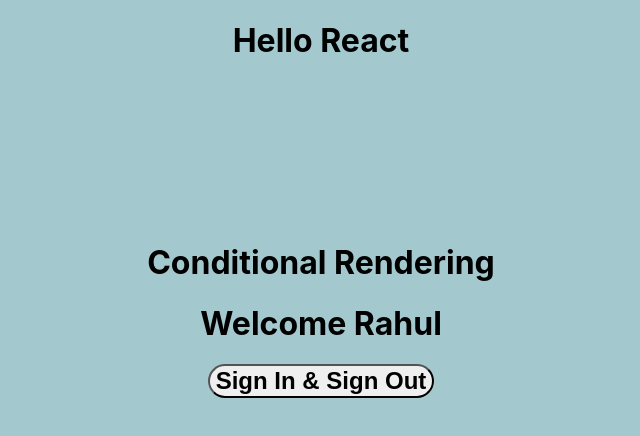
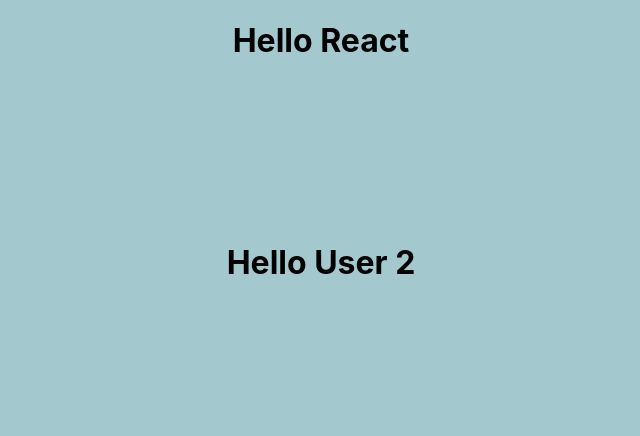
Before and after one commit to Rock257/my-app-react--1, a React (Create React App) app: page / in a window 1280 px wide. Shown: the top 436 px of the page, without its empty margins (319-959 px from the left). Built offline with nearby package versions, Linux system fonts and the light colour scheme.

Commit message:
m conditional added

```diff
--- a/src/part3/ConditionalRendering.jsx
+++ b/src/part3/ConditionalRendering.jsx
@@ -3,16 +3,36 @@
 
 export default function ConditionalRendering() {
     // chechked fpr use logged in or out
-    const [logged ,setLogged] = useState(true)
+
+    // const [logged ,setLogged] = useState(false)
+    const [logged ,setLogged] = useState(2)
+    // const [input ,setInput] = useState()
+
   return (
     <div>
-        <h1>Conditional Rendering</h1>
+        {/* <h1>Conditional Rendering</h1>
         {
             logged ? <h1>Welcome Rahul </h1>
             : <h2>Welcome Guest</h2>
         }
 
-        <button style={{fontSize : "1.5rem", fontWeight: "bolder", borderRadius: "5rem"} }  onClick={()=>setLogged(!logged)}>Sign In & Sign Out</button>
+        <button style={{fontSize : "1.5rem", fontWeight: "bolder", borderRadius: "5rem"} }  onClick={()=>setLogged(!logged)}>Sign In & Sign Out</button> */}
+
+        {/* for more than 2 condition */}
+
+{/* <input type="text" placeholder='Please enter your user code' onChange={(e)=>setInput(e.target.value)}/>
+<br /><br />
+
+<button onSubmit={()=>setLogged(input)}>submit</button>
+{/* {console.log(e.target.value)} */}
+{/* {console.log(input)} */}
+
+        {
+            logged == 1? <h1>Hello User 1</h1> :
+            logged ==2? <h1>Hello User 2 </h1>:
+            logged ==3 ? <h1>Hello User 3</h1> :
+            <h1>You are not authorised to come here please enter your user code</h1>
+        }
 
     </div>
   )
```
